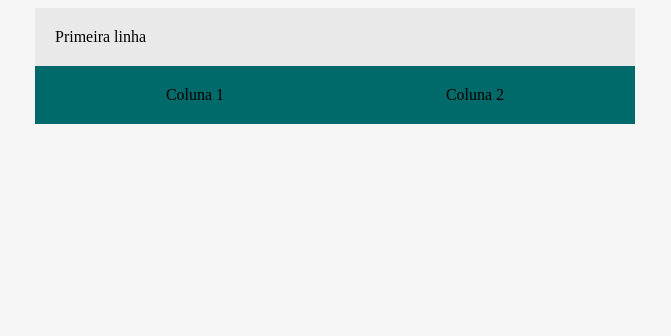
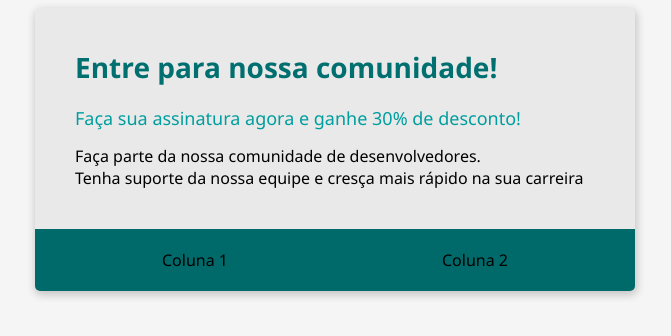
Before and after one commit to a-devrepo/bootcamp-modulo2, a plain HTML site: page index.html in a window 1280 px wide. Shown: the whole page, without its empty margins (305-976 px from the left). Drawn offline with Linux system fonts and the light colour scheme.

Commit message:
Closes #3 -Criando o cabeçalho

```diff
--- a/index.html
+++ b/index.html
@@ -8,16 +8,20 @@
     <style>
         body {
             background-color: #f5f5f5;
+            font-family: 'Segoe UI', Tahoma, Geneva, Verdana, sans-serif;
         }
 
         .container {
             background-color: #e9e9e9;
             margin: auto;
             width: 600px;
+            box-shadow: 1px 3px 8px 1px rgba(0, 0, 0, 0.2);
+            border-radius: 5px;
+            overflow: hidden;
         }
 
         .header {
-            padding: 20px;
+            padding: 40px;
         }
 
         .flex-container {
@@ -26,12 +30,31 @@
             justify-content: space-around;
             padding: 20px;
         }
+
+        .header-title {
+            color: #006f6f;
+            font-size: 28px;
+            font-weight: 700;
+            margin-bottom: 20px;
+        }
+
+        .header-subtitle {
+            color: #009E9E;
+            font-size: 18px;
+            font-weight: 500;
+            margin-bottom: 15px;
+        }
     </style>
 </head>
 
 <body>
     <div class="container">
-        <div class="header">Primeira linha</div>
+        <div class="header">
+            <div class="header-title">Entre para nossa comunidade!</div>
+            <div class="header-subtitle">Faça sua assinatura agora e ganhe 30% de desconto!</div>
+            <div>Faça parte da nossa comunidade de desenvolvedores. <br>
+                Tenha suporte da nossa equipe e cresça mais rápido na sua carreira</div>
+        </div>
         <div class="flex-container">
             <div>Coluna 1</div>
             <div>Coluna 2</div>
```
